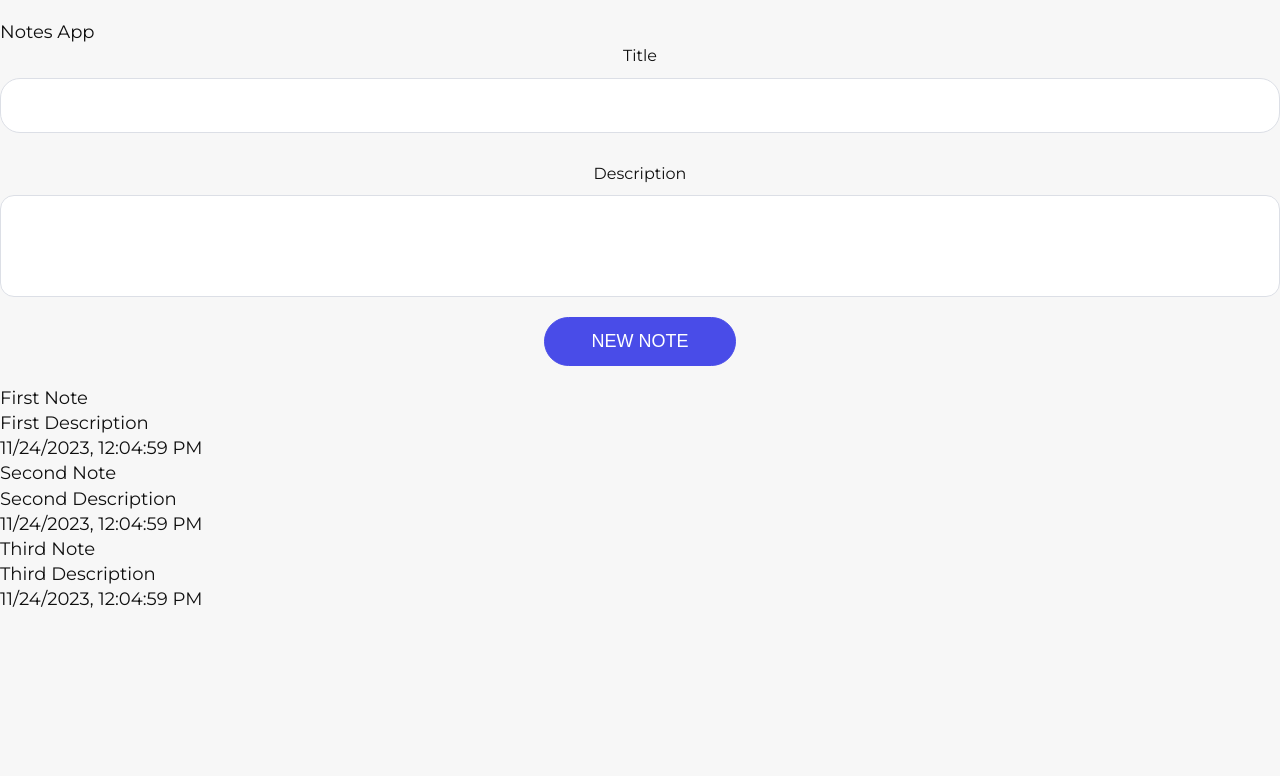
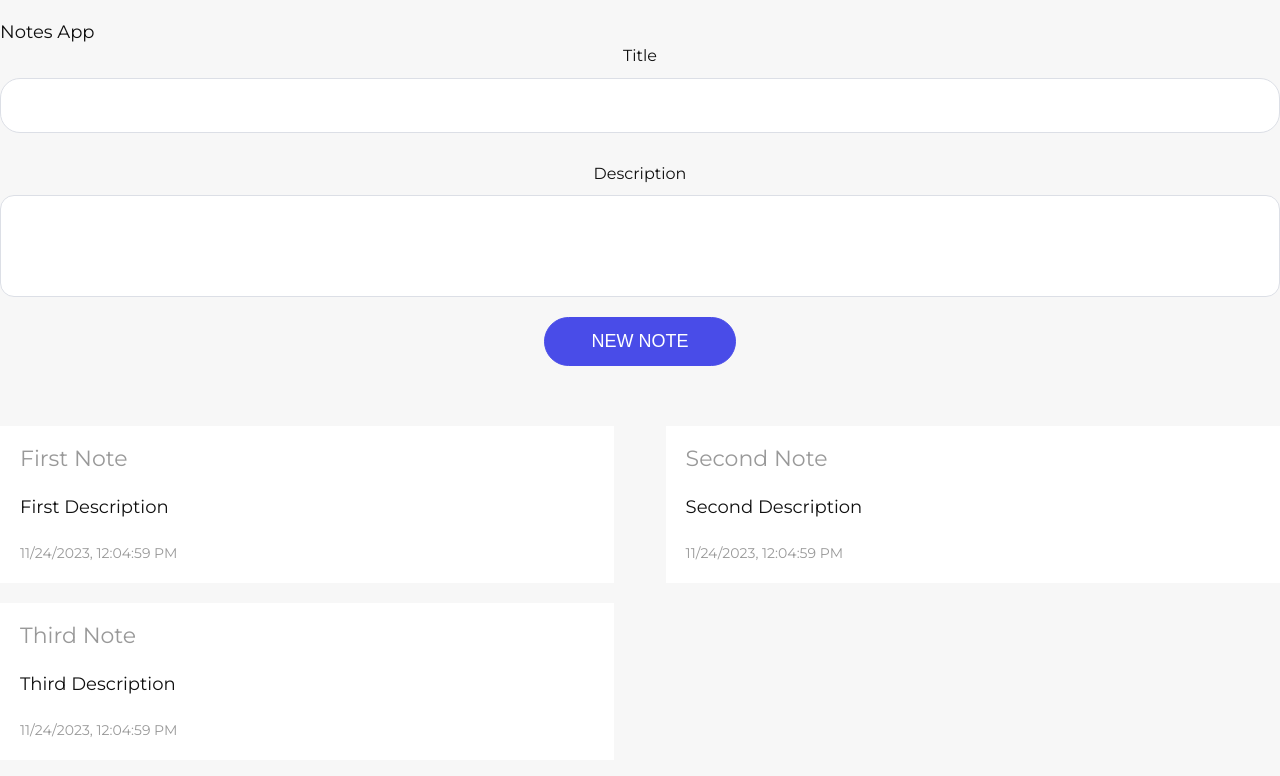
Before and after one commit to Bek85/notes-app, a Vue app: page / in a window 1280 px wide. Shown: the top 776 px of the page. Built offline with nearby package versions, Linux system fonts and the light colour scheme.

Commit message:
create Notes component

```diff
--- a/jsconfig.json
+++ b/jsconfig.json
@@ -9,5 +9,5 @@
     },
     "lib": ["esnext", "dom", "dom.iterable", "scripthost"]
   },
-  "vueCompilerOptions": { "target": 2.7 }
+  "vueCompilerOptions": { "target": 2.7, "extensions": [".vue"] }
 }
--- a/src/App.vue
+++ b/src/App.vue
@@ -4,22 +4,9 @@
       <section>
         <div class="container">
           <h1>{{ title }}</h1>
-
           <ErrorMessage :message="errorMessage" v-if="errorMessage" />
-
           <NewNote :note="note" @createNote="createNote" />
-
-          <div class="notes">
-            <div class="note" v-for="(note, index) in notes" :key="index">
-              <div class="note-header">
-                <p>{{ note.title }}</p>
-              </div>
-              <div class="note-body">
-                <p>{{ note.description }}</p>
-                <span>{{ note.date }}</span>
-              </div>
-            </div>
-          </div>
+          <Notes :notes="notes" />
         </div>
       </section>
     </div>
@@ -27,37 +14,39 @@
 </template>
 
 <script>
-import ErrorMessage from '@/components/ErrorMessage';
-import NewNote from '@/components/NewNote';
+import ErrorMessage from "@/components/ErrorMessage";
+import NewNote from "@/components/NewNote";
+import Notes from "@/components/Notes.vue";
 
 export default {
-  name: 'App',
+  name: "App",
   components: {
     ErrorMessage,
     NewNote,
+    Notes,
   },
   data() {
     return {
-      title: 'Notes App',
-      errorMessage: '',
+      title: "Notes App",
+      errorMessage: "",
       note: {
-        title: '',
-        description: '',
+        title: "",
+        description: "",
       },
       notes: [
         {
-          title: 'First Note',
-          description: 'First Description',
+          title: "First Note",
+          description: "First Description",
           date: new Date(Date.now()).toLocaleString(),
         },
         {
-          title: 'Second Note',
-          description: 'Second Description',
+          title: "Second Note",
+          description: "Second Description",
           date: new Date(Date.now()).toLocaleString(),
         },
         {
-          title: 'Third Note',
-          description: 'Third Description',
+          title: "Third Note",
+          description: "Third Description",
           date: new Date(Date.now()).toLocaleString(),
         },
       ],
@@ -67,8 +56,8 @@
     createNote() {
       let { title, description } = this.note;
 
-      if ((title && description) === '') {
-        this.errorMessage = 'Title and description are required';
+      if ((title && description) === "") {
+        this.errorMessage = "Title and description are required";
         return;
       }
       this.notes.push({
@@ -76,7 +65,7 @@
         description,
         date: new Date(Date.now()).toLocaleString(),
       });
-      this.errorMessage = '';
+      this.errorMessage = "";
     },
   },
 };
--- /dev/null
+++ b/src/components/Notes.vue
@@ -0,0 +1,60 @@
+<template>
+  <div class="notes">
+    <div class="note" v-for="(note, index) in notes" :key="index">
+      <div class="note-header">
+        <p>{{ note.title }}</p>
+      </div>
+      <div class="note-body">
+        <p>{{ note.description }}</p>
+        <span>{{ note.date }}</span>
+      </div>
+    </div>
+  </div>
+</template>
+
+<script>
+export default {
+  name: "Notes",
+  props: {
+    notes: {
+      type: Array,
+      required: true,
+    },
+  },
+};
+</script>
+
+<style lang="scss">
+.notes {
+  display: flex;
+  align-items: center;
+  justify-content: space-between;
+  flex-wrap: wrap;
+  padding: 40px 0;
+}
+
+.note {
+  width: 48%;
+  padding: 18px 20px;
+  margin-bottom: 20px;
+  background-color: #fff;
+}
+
+.note-header {
+  p {
+    font-size: 22px;
+    color: #999;
+  }
+}
+
+.note-body {
+  p {
+    margin: 20px 0;
+  }
+
+  span {
+    font-size: 14px;
+    color: #999;
+  }
+}
+</style>
```
